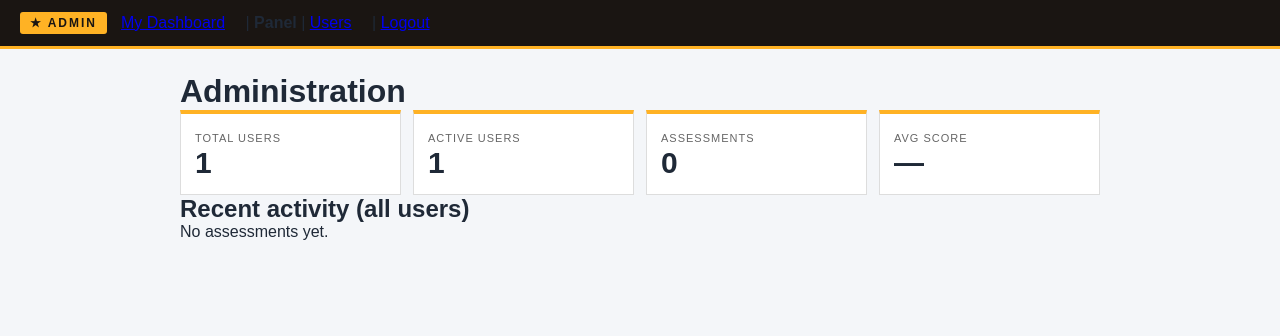
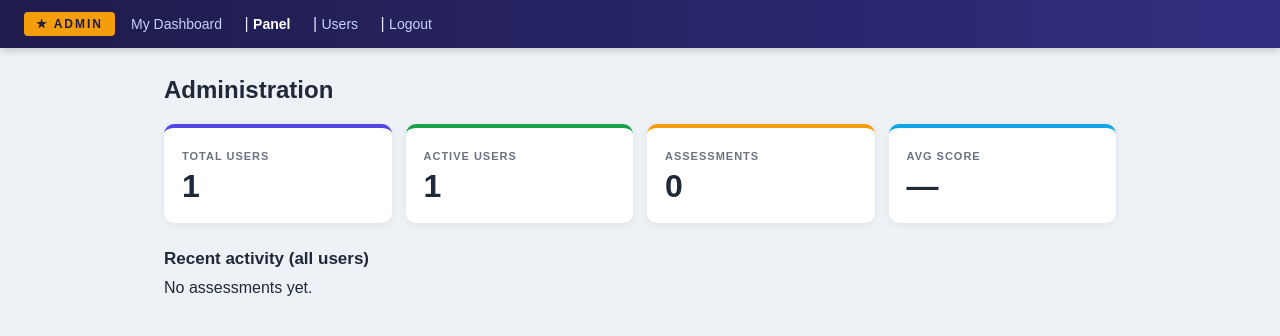
Before and after one commit to CedricBakali/AN-AI-BASED-GRAPHIC-DESIGN-QUALITY-ASSESMENT-AND-FEEDBACK-, a Flask app: page /admin/ in a window 1280 px wide. Shown: the top 336 px of the page. Run offline with Flask 3, Linux system fonts and the light colour scheme; the visitor is signed in with stand-in values (Sample User, id 1); data comes from the database, SQL or seed files in the repository; data that the repository does not hold is empty.

Commit message:
Styling: result report cards+bars+grade badge, professional admin console theme, constrained upload preview

```diff
--- a/app/templates/admin/dashboard.html
+++ b/app/templates/admin/dashboard.html
@@ -23,7 +23,7 @@
 </div>
 <h2>Recent activity (all users)</h2>
 {% if recent %}
-<ul>
+<ul class="activity">
 {% for a in recent %}
 <li>#{{ a.id }} {{ a.filename }} — {{ a.overall }}/100 ({{ a.grade }}) — user {{ a.user_id }} — {{ a.created_at }}</li>
 {% endfor %}
--- a/app/templates/admin/user_detail.html
+++ b/app/templates/admin/user_detail.html
@@ -14,11 +14,13 @@
 </header>
 <main class="admin-wrap">
 {% with messages = get_flashed_messages() %}{% if messages %}{% for message in messages %}<p><strong>{{ message }}</strong></p>{% endfor %}{% endif %}{% endwith %}
+<div class="admin-detail">
 <h1>{{ user.username }} ({{ user.email }})</h1>
-<p>Role: {{ user.role }} | Active: {{ 'yes' if user.is_active else 'no' }} | Joined: {{ user.created_at }}</p>
+<p class="meta">Role: {{ user.role }} | Active: {{ 'yes' if user.is_active else 'no' }} | Joined: {{ user.created_at }}</p>
 <form action="{{ url_for('admin.toggle_user', user_id=user.id) }}" method="POST">
 <button type="submit">{% if user.is_active %}Disable account{% else %}Enable account{% endif %}</button>
 </form>
+</div>
 <h2>Assessments ({{ assessments|length }})</h2>
 {% if assessments %}
 <ul>
--- a/static/css/admin.css
+++ b/static/css/admin.css
@@ -1,33 +1,76 @@
-/* Admin identity: dark slate + amber badge. Linked only by admin pages. */
+/* Admin console: light professional theme with indigo identity.
+   Linked only by app/templates/admin/*.html */
+body { background: #eef1f6; }
 .admin-bar {
-    background: #1a1512;
-    border-bottom: 3px solid #ffb224;
-    padding: 12px 20px;
+    background: linear-gradient(90deg, #1e1b4b, #312e81);
+    color: #e0e7ff;
+    padding: 12px 24px;
     display: flex;
     align-items: center;
-    gap: 14px;
+    gap: 16px;
+    box-shadow: 0 2px 8px rgba(0,0,0,.2);
 }
 .admin-bar .badge {
-    background: #ffb224;
-    color: #1a1512;
+    background: #f59e0b;
+    color: #1e1b4b;
     font-weight: 800;
     font-size: 12px;
     letter-spacing: 2px;
-    padding: 4px 10px;
-    border-radius: 3px;
+    padding: 5px 12px;
+    border-radius: 4px;
 }
-.admin-bar nav a { margin-right: 16px; }
-.admin-wrap { max-width: 960px; margin: 24px auto; padding: 0 20px; }
-.stat-tiles { display: grid; grid-template-columns: repeat(4, 1fr); gap: 12px; }
+.admin-bar nav a {
+    color: #c7d2fe;
+    text-decoration: none;
+    margin-right: 18px;
+    font-size: 14px;
+}
+.admin-bar nav a:hover { color: #fff; text-decoration: underline; }
+.admin-bar nav strong { color: #fff; margin-right: 18px; font-size: 14px; }
+.admin-wrap { max-width: 1000px; margin: 28px auto; padding: 0 24px 40px; }
+.admin-wrap h1 { font-size: 24px; margin-bottom: 4px; }
+.stat-tiles {
+    display: grid; grid-template-columns: repeat(4, 1fr); gap: 14px;
+    margin: 20px 0 26px;
+}
 .stat-tile {
     background: #fff;
-    border: 1px solid #ddd;
-    border-top: 4px solid #ffb224;
-    padding: 14px;
+    border-radius: 10px;
+    padding: 18px;
+    box-shadow: 0 2px 8px rgba(0,0,0,.06);
+    border-top: 4px solid #4f46e5;
 }
-.stat-tile small { color: #666; letter-spacing: 1px; font-size: 11px; }
-.stat-tile .n { font-size: 30px; font-weight: 800; }
-.admin-table { border-collapse: collapse; width: 100%; }
-.admin-table th { background: #1a1512; color: #ffb224; text-align: left; }
-.admin-table tr:nth-child(even) { background: #f6f1e7; }
+.stat-tile:nth-child(2) { border-top-color: #16a34a; }
+.stat-tile:nth-child(3) { border-top-color: #f59e0b; }
+.stat-tile:nth-child(4) { border-top-color: #0ea5e9; }
+.stat-tile small { color: #6b7280; letter-spacing: 1px; font-size: 11px; font-weight: 700; }
+.stat-tile .n { font-size: 32px; font-weight: 800; margin-top: 4px; }
+.admin-wrap h2 { font-size: 17px; margin: 18px 0 10px; }
+.admin-wrap ul.activity { list-style: none; padding: 0; }
+.admin-wrap ul.activity li {
+    background: #fff; border-radius: 8px; padding: 10px 14px; margin-bottom: 8px;
+    font-size: 14px; box-shadow: 0 1px 4px rgba(0,0,0,.05);
+}
+.admin-table {
+    border-collapse: collapse; width: 100%; background: #fff;
+    border-radius: 10px; overflow: hidden;
+    box-shadow: 0 2px 8px rgba(0,0,0,.06); font-size: 14px;
+}
+.admin-table th {
+    background: #312e81; color: #fff; text-align: left;
+    padding: 12px; font-size: 12px; letter-spacing: 1px;
+}
+.admin-table td { padding: 11px 12px; border-top: 1px solid #e5e7eb; }
+.admin-table tr:hover td { background: #eef2ff; }
+.admin-table a { color: #4f46e5; font-weight: 700; }
+.admin-detail {
+    background: #fff; border-radius: 10px; padding: 22px;
+    box-shadow: 0 2px 8px rgba(0,0,0,.06); margin-bottom: 16px;
+}
+.admin-detail .meta { color: #4b5563; font-size: 14px; margin: 8px 0 16px; }
+.admin-detail button {
+    background: #4f46e5; color: #fff; border: none; border-radius: 8px;
+    padding: 10px 20px; font-weight: 700; cursor: pointer; font-size: 14px;
+}
+.admin-detail button:hover { background: #4338ca; }
 @media (max-width: 700px) { .stat-tiles { grid-template-columns: 1fr 1fr; } }
```
Also changed, not shown: app/templates/analysis/result.html (+38 -14 lines), static/css/dashboard.css (+35 -0 lines), static/css/result.css (added, +66 -0 lines).
